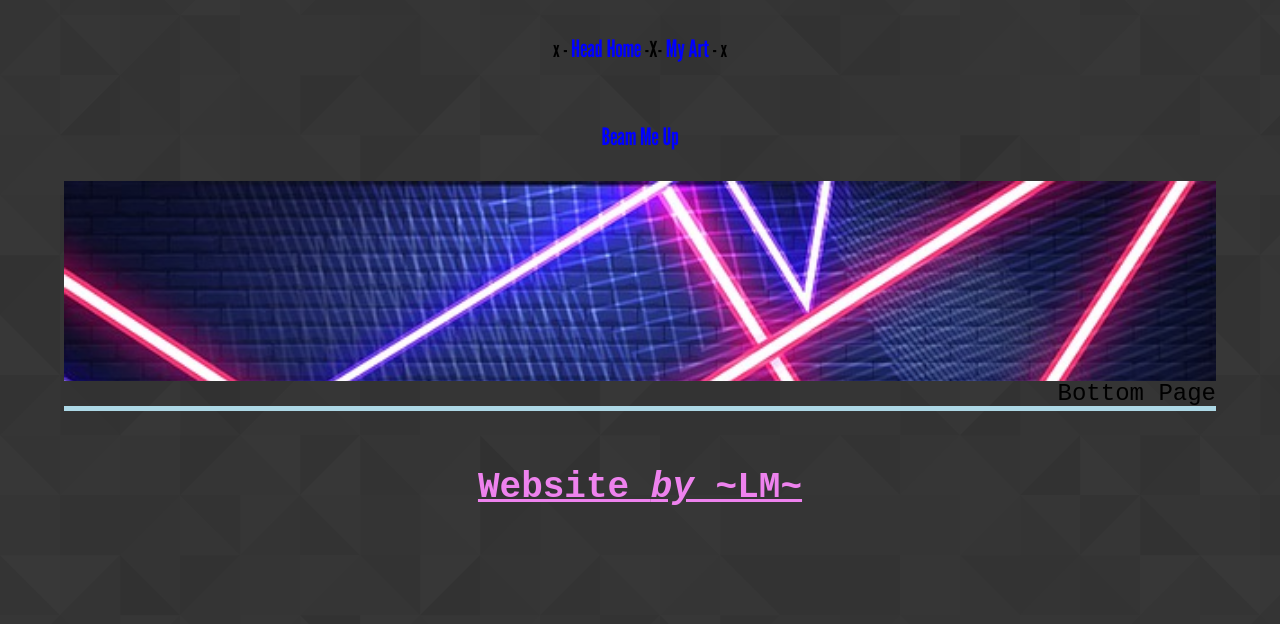
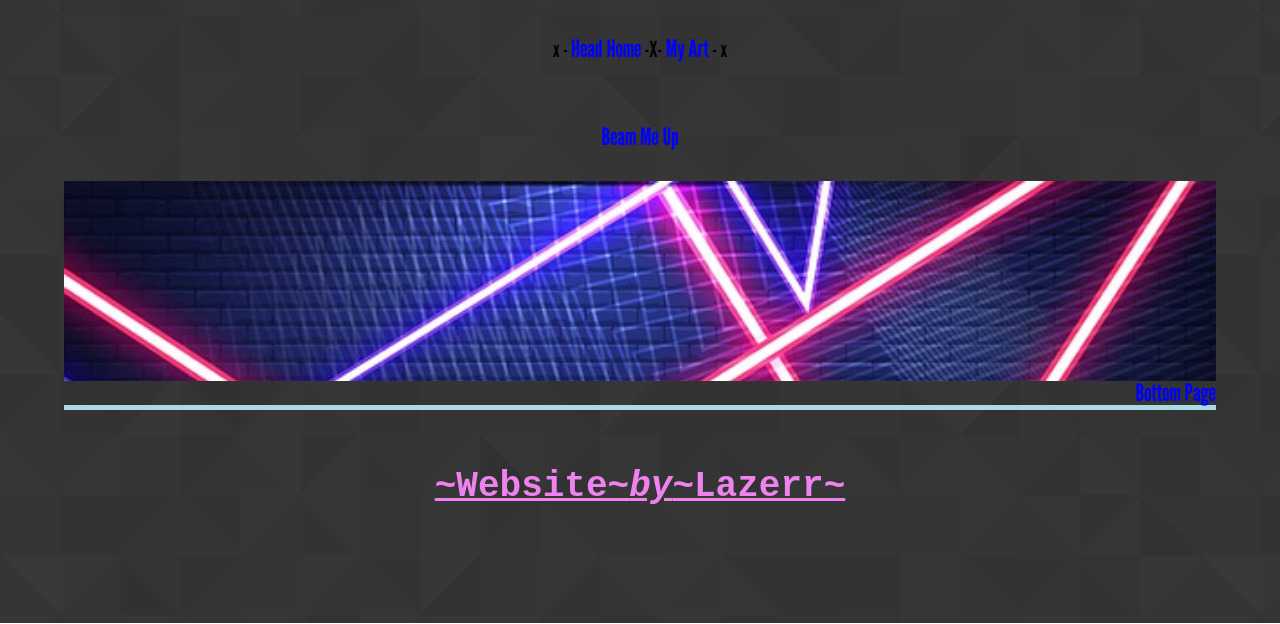
Before and after one commit to QueenNelliel/website, a plain HTML site: page biz.html in a window 1280 px wide. Shown: the part 885-1509 px from the top of the page. Drawn offline with nearby package versions, Linux system fonts and the light colour scheme; a web font is replaced by a local one.

Commit message:
Update biz.html

```diff
--- a/biz.html
+++ b/biz.html
@@ -45,12 +45,11 @@
 
     <div class="banner1"></div>
 
-    <div class="bottom">
-      <a id="bottom">Bottom Page</a>
+    <div class="bottom"><a id="bottom2">Bottom Page</a>
     </div>
 
     <footer class="footer">
-      <p>Website <em>by</em> ~LM~</p>
+      <p>~Website~<em>by</em>~Lazerr~</p>
     </footer>
 
 </body>
```
